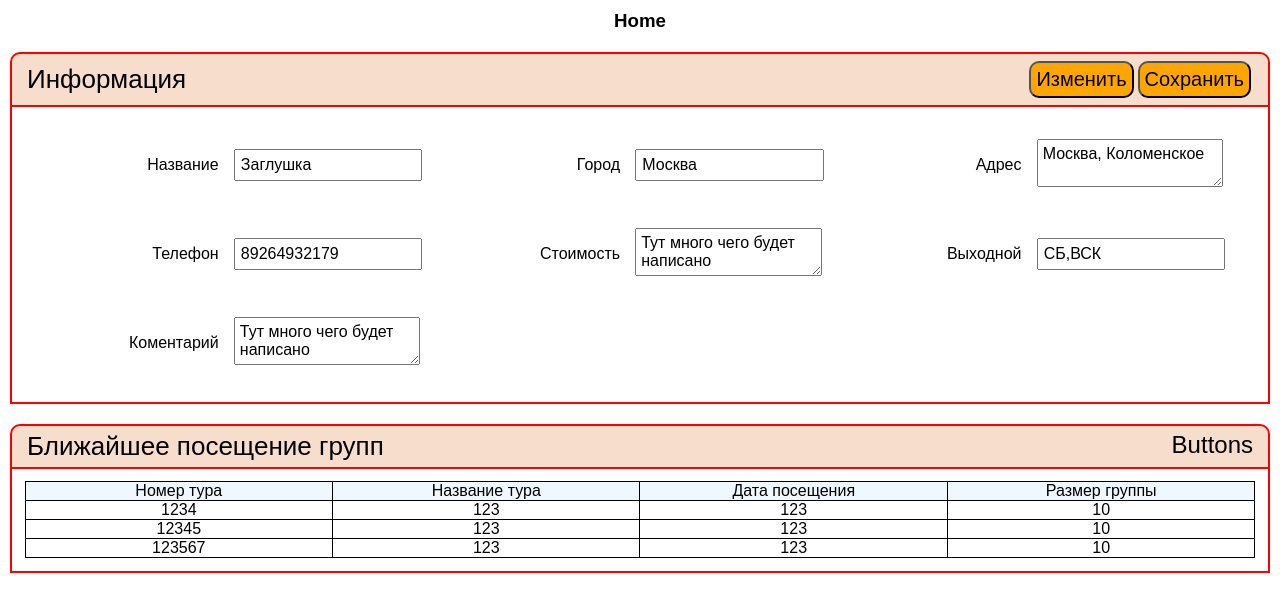
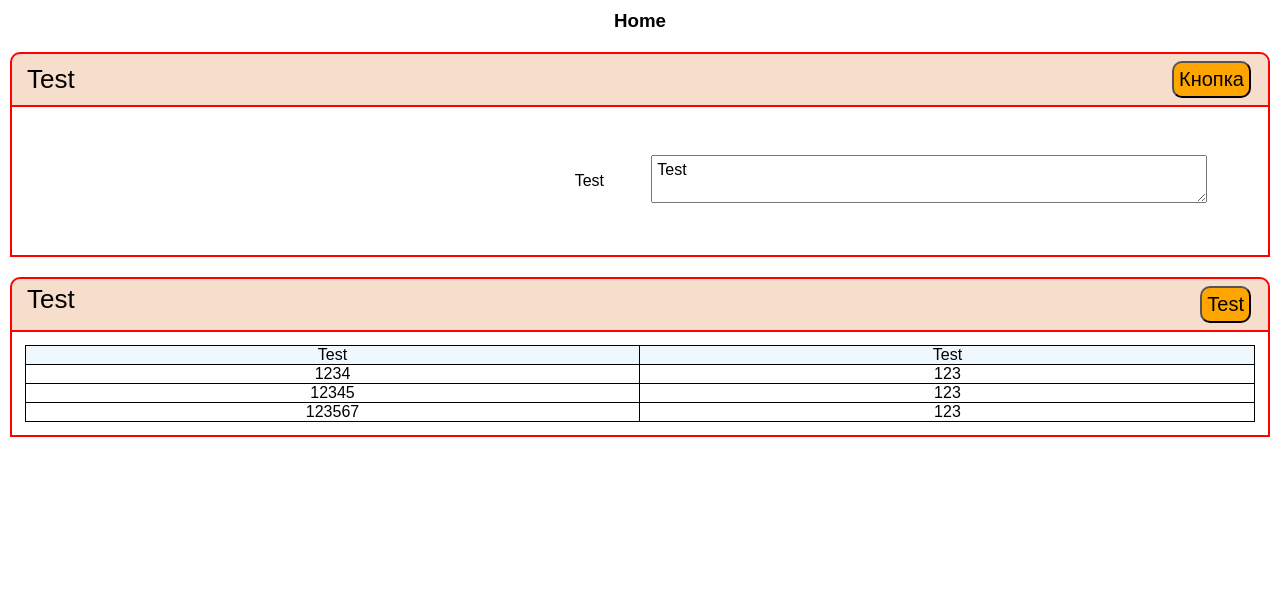
Before and after one commit to Daskendrik/Guided_Tours, a React (Create React App) app in the folder react/tourreact/: page / in a window 1280 px wide. Shown: the top 612 px of the page. Built offline with nearby package versions, Linux system fonts and the light colour scheme; no server answers.

Commit message:
add test data

```diff
--- a/react/tourreact/src/App.js
+++ b/react/tourreact/src/App.js
@@ -1,11 +1,11 @@
 import './App.css';
-import Museum from './Components/Pages/Museum';
+import Restaurant from './Components/Pages/Restaurant';
 
 function App() {
   return (
     <div className="App">
       <h3>Home</h3>
-      <Museum />
+      <Restaurant />
     </div>
   );
 }
--- a/react/tourreact/src/Components/FormApplets/FormApplet.jsx
+++ b/react/tourreact/src/Components/FormApplets/FormApplet.jsx
@@ -8,13 +8,13 @@ const FormApplet = (props) => {
     UIBtn = [{ title: 'Кнопка', function: '', id: uuidv4() }],
     arrColum = [
       {
-        Lable: 'Стоимость',
-        Velue: 'Тут много чего будет написано',
+        Lable: 'Test',
+        Velue: 'Test',
         Type: 'textarea',
         id: uuidv4(),
       },
     ],
-    title,
+    title = 'Test',
   } = props;
   const arrRow = [];
 
--- a/react/tourreact/src/Components/ListApplets/ListApplet.js
+++ b/react/tourreact/src/Components/ListApplets/ListApplet.js
@@ -1,6 +1,26 @@
+import StandartBtn from '../Buttons/StandartBtn';
 import styles from './ListApplet.module.css';
 const ListApplet = (props) => {
-  const { arrListColum, title } = props;
+  const {
+    arrListColum = [
+      {
+        element: 'Header',
+        nameColumn: [
+          { title: 'Test', id: 'number' },
+          { title: 'Test', id: 'name' },
+        ],
+      },
+      {
+        element: 'Body',
+        elements: [
+          ['1234', '123'],
+          ['12345', '123'],
+          ['123567', '123'],
+        ],
+      },
+    ],
+    title = 'Test',
+  } = props;
   const header = arrListColum.find((data) => data.element === 'Header');
   const body = arrListColum.find((data) => data.element === 'Body');
   console.log(body);
@@ -9,7 +29,9 @@ const ListApplet = (props) => {
       <div className={styles.list_applet}>
         <div className={styles.header}>
           <div className={styles.title}>{title}</div>
-          <div className={styles.button}>Buttons</div>
+          <div className={styles.button}>
+            <StandartBtn title="Test" />
+          </div>
         </div>
         <div className={styles.list_applet_table}>
           <form>
--- a/react/tourreact/src/Components/ListApplets/ListApplet.module.css
+++ b/react/tourreact/src/Components/ListApplets/ListApplet.module.css
@@ -52,3 +52,7 @@
 .list_applet_table table thead {
   background-color: aliceblue;
 }
+
+.list_applet_table table tbody tr:hover {
+  background-color: rgb(243, 210, 120);
+}
--- /dev/null
+++ b/react/tourreact/src/Components/Pages/Restaurant.js
@@ -0,0 +1,13 @@
+import FormApplet from '../FormApplets/FormApplet';
+import ListApplet from '../ListApplets/ListApplet';
+
+const Restaurant = () => {
+  return (
+    <>
+      <FormApplet />
+      <ListApplet />
+    </>
+  );
+};
+
+export default Restaurant;
```
